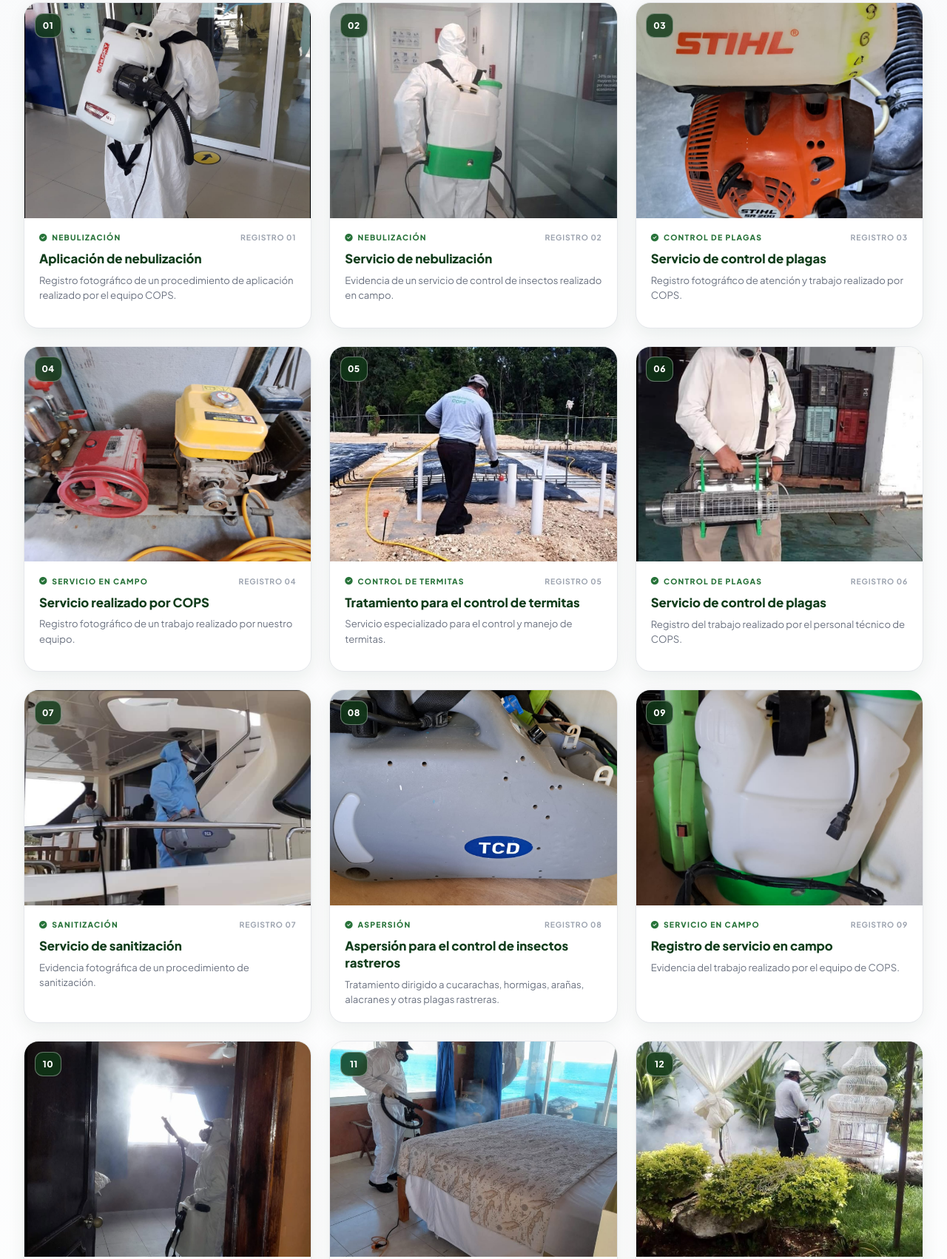
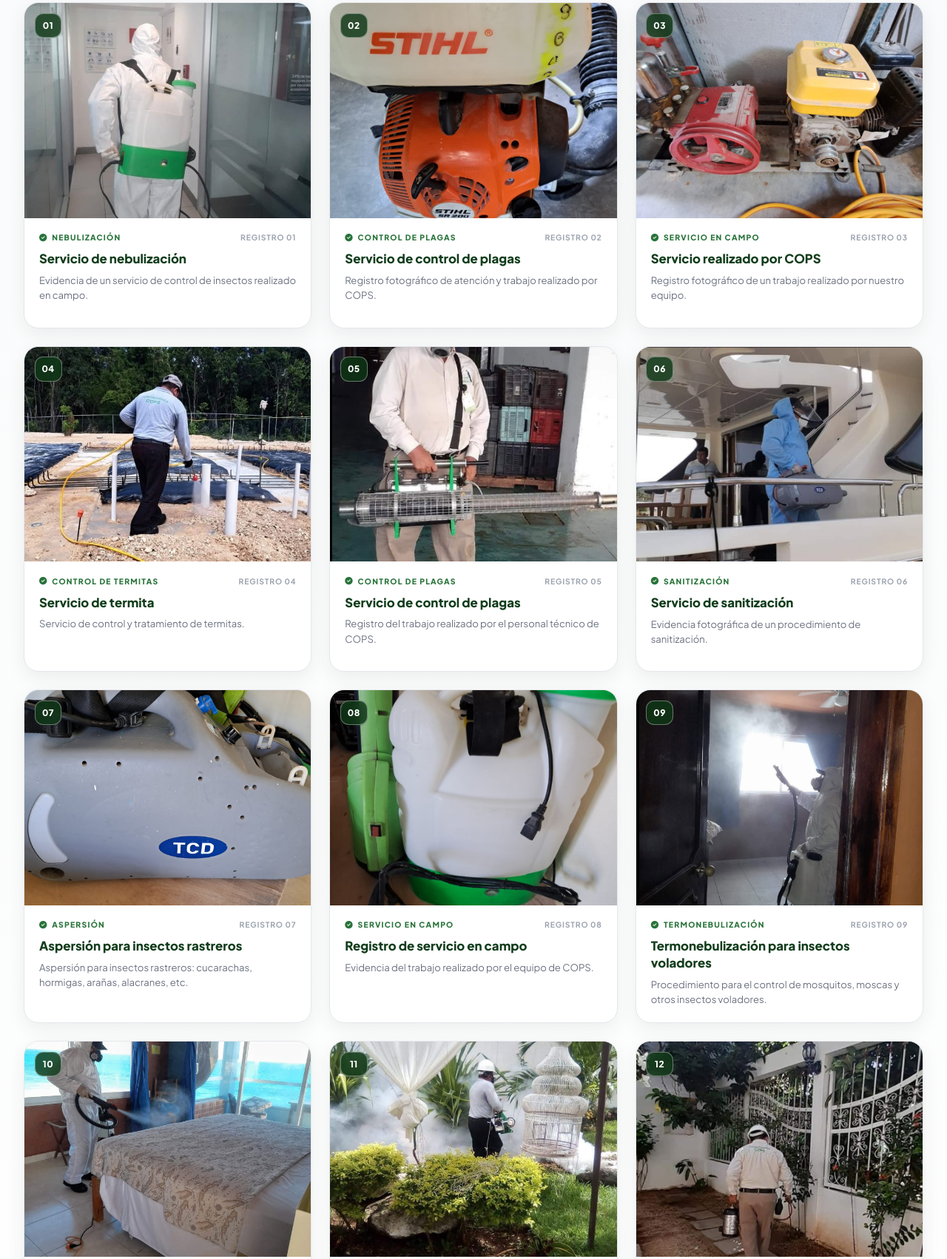
Before and after one commit to Moisesvieyra/Cops-fumigacion-, a plain HTML site: page index.html in a window 1280 px wide. Shown: the part 3361-5063 px from the top of the page at 74% size. Drawn offline with nearby package versions, Linux system fonts and the light colour scheme.

Commit message:
Revise evidence details and indices in index.html
Updated evidence descriptions and indices for clarity. Adjusted references for photographic evidence and services provided.

```diff
--- a/index.html
+++ b/index.html
@@ -782,7 +782,7 @@
                 </p>
                 <div class="mt-6 flex flex-wrap justify-center gap-3 text-xs font-bold text-cops-800">
                     <span class="inline-flex items-center gap-2 px-3 py-2 rounded-full bg-white border border-cops-100 shadow-sm">
-                        <i class="fa-regular fa-images text-cops-600" aria-hidden="true"></i> 14 fotografías
+                        <i class="fa-regular fa-images text-cops-600" aria-hidden="true"></i> 13 fotografías
                     </span>
                     <span class="inline-flex items-center gap-2 px-3 py-2 rounded-full bg-white border border-cops-100 shadow-sm">
                         <i class="fa-solid fa-film text-cops-600" aria-hidden="true"></i> 2 videos
@@ -792,125 +792,119 @@
 
             <!--
                 ARCHIVOS DE EVIDENCIA (todos en la misma carpeta que este index.html):
-                Se muestran los archivos 1–3 y 5–15. evidencia 4.jpeg se omite por indicación.
+                Se muestran los archivos 2, 3 y 5–15 (13 fotos). evidencia 1.png se eliminó por indicación
+                y evidencia 4.jpeg se omite por indicación.
                 Los espacios se escriben como %20 en las rutas para que funcionen correctamente en GitHub Pages.
                 Imágenes especiales:
-                - evidencia 6.jpeg: control de termitas.
+                - evidencia 6.jpeg: servicio de termita.
                 - evidencia 9.jpeg: aspersión para insectos rastreros.
                 - evidencia 11.png: termonebulización para insectos voladores.
                 Videos: evidencia-video-1.mp4 y evidencia-video-2.mp4.
             -->
             <div class="evidence-grid">
-                <article class="evidence-card">
-                    <div class="evidence-media" data-evidence-media data-file="evidencia%201.png" data-alt="Aplicación de nebulización | COPS Control de Plagas">
-                        <span class="evidence-index">01</span>
-                        <div class="evidence-empty"><i class="fa-regular fa-image text-4xl text-cops-500" aria-hidden="true"></i><span class="font-bold text-sm">Aplicación de nebulización</span><span class="evidence-file">evidencia 1.png</span></div>
-                    </div>
-                    <div class="evidence-info"><div class="evidence-topline"><span class="evidence-category"><i class="fa-solid fa-check-circle" aria-hidden="true"></i> NEBULIZACIÓN</span><span class="evidence-reference">REGISTRO 01</span></div><h3 class="evidence-title">Aplicación de nebulización</h3><p class="evidence-description">Registro fotográfico de un procedimiento de aplicación realizado por el equipo COPS.</p></div>
-                </article>
 
                 <article class="evidence-card">
                     <div class="evidence-media" data-evidence-media data-file="evidencia%202.jpeg" data-alt="Servicio de nebulización | COPS Control de Plagas">
-                        <span class="evidence-index">02</span>
+                        <span class="evidence-index">01</span>
                         <div class="evidence-empty"><i class="fa-regular fa-image text-4xl text-cops-500" aria-hidden="true"></i><span class="font-bold text-sm">Servicio de nebulización</span><span class="evidence-file">evidencia 2.jpeg</span></div>
                     </div>
-                    <div class="evidence-info"><div class="evidence-topline"><span class="evidence-category"><i class="fa-solid fa-check-circle" aria-hidden="true"></i> NEBULIZACIÓN</span><span class="evidence-reference">REGISTRO 02</span></div><h3 class="evidence-title">Servicio de nebulización</h3><p class="evidence-description">Evidencia de un servicio de control de insectos realizado en campo.</p></div>
+                    <div class="evidence-info"><div class="evidence-topline"><span class="evidence-category"><i class="fa-solid fa-check-circle" aria-hidden="true"></i> NEBULIZACIÓN</span><span class="evidence-reference">REGISTRO 01</span></div><h3 class="evidence-title">Servicio de nebulización</h3><p class="evidence-description">Evidencia de un servicio de control de insectos realizado en campo.</p></div>
                 </article>
 
                 <article class="evidence-card">
                     <div class="evidence-media" data-evidence-media data-file="evidencia%203.jpeg" data-alt="Servicio de control de plagas | COPS Control de Plagas">
-                        <span class="evidence-index">03</span>
+                        <span class="evidence-index">02</span>
                         <div class="evidence-empty"><i class="fa-regular fa-image text-4xl text-cops-500" aria-hidden="true"></i><span class="font-bold text-sm">Servicio de control de plagas</span><span class="evidence-file">evidencia 3.jpeg</span></div>
                     </div>
-                    <div class="evidence-info"><div class="evidence-topline"><span class="evidence-category"><i class="fa-solid fa-check-circle" aria-hidden="true"></i> CONTROL DE PLAGAS</span><span class="evidence-reference">REGISTRO 03</span></div><h3 class="evidence-title">Servicio de control de plagas</h3><p class="evidence-description">Registro fotográfico de atención y trabajo realizado por COPS.</p></div>
+                    <div class="evidence-info"><div class="evidence-topline"><span class="evidence-category"><i class="fa-solid fa-check-circle" aria-hidden="true"></i> CONTROL DE PLAGAS</span><span class="evidence-reference">REGISTRO 02</span></div><h3 class="evidence-title">Servicio de control de plagas</h3><p class="evidence-description">Registro fotográfico de atención y trabajo realizado por COPS.</p></div>
                 </article>
 
                 <article class="evidence-card">
                     <div class="evidence-media" data-evidence-media data-file="evidencia%205.jpeg" data-alt="Servicio realizado por COPS | Evidencia fotográfica 5">
+                        <span class="evidence-index">03</span>
+                        <div class="evidence-empty"><i class="fa-regular fa-image text-4xl text-cops-500" aria-hidden="true"></i><span class="font-bold text-sm">Evidencia fotográfica</span><span class="evidence-file">evidencia 5.jpeg</span></div>
+                    </div>
+                    <div class="evidence-info"><div class="evidence-topline"><span class="evidence-category"><i class="fa-solid fa-check-circle" aria-hidden="true"></i> SERVICIO EN CAMPO</span><span class="evidence-reference">REGISTRO 03</span></div><h3 class="evidence-title">Servicio realizado por COPS</h3><p class="evidence-description">Registro fotográfico de un trabajo realizado por nuestro equipo.</p></div>
+                </article>
+
+                <article class="evidence-card">
+                    <div class="evidence-media" data-evidence-media data-file="evidencia%206.jpeg" data-alt="Servicio de termita | COPS Control de Plagas">
                         <span class="evidence-index">04</span>
-                        <div class="evidence-empty"><i class="fa-regular fa-image text-4xl text-cops-500" aria-hidden="true"></i><span class="font-bold text-sm">Evidencia fotográfica</span><span class="evidence-file">evidencia 5.jpeg</span></div>
-                    </div>
-                    <div class="evidence-info"><div class="evidence-topline"><span class="evidence-category"><i class="fa-solid fa-check-circle" aria-hidden="true"></i> SERVICIO EN CAMPO</span><span class="evidence-reference">REGISTRO 04</span></div><h3 class="evidence-title">Servicio realizado por COPS</h3><p class="evidence-description">Registro fotográfico de un trabajo realizado por nuestro equipo.</p></div>
-                </article>
-
-                <article class="evidence-card">
-                    <div class="evidence-media" data-evidence-media data-file="evidencia%206.jpeg" data-alt="Tratamiento para el control de termitas | COPS Control de Plagas">
-                        <span class="evidence-index">05</span>
-                        <div class="evidence-empty"><i class="fa-regular fa-image text-4xl text-cops-500" aria-hidden="true"></i><span class="font-bold text-sm">Control de termitas</span><span class="evidence-file">evidencia 6.jpeg</span></div>
-                    </div>
-                    <div class="evidence-info"><div class="evidence-topline"><span class="evidence-category"><i class="fa-solid fa-check-circle" aria-hidden="true"></i> CONTROL DE TERMITAS</span><span class="evidence-reference">REGISTRO 05</span></div><h3 class="evidence-title">Tratamiento para el control de termitas</h3><p class="evidence-description">Servicio especializado para el control y manejo de termitas.</p></div>
+                        <div class="evidence-empty"><i class="fa-regular fa-image text-4xl text-cops-500" aria-hidden="true"></i><span class="font-bold text-sm">Servicio de termita</span><span class="evidence-file">evidencia 6.jpeg</span></div>
+                    </div>
+                    <div class="evidence-info"><div class="evidence-topline"><span class="evidence-category"><i class="fa-solid fa-check-circle" aria-hidden="true"></i> CONTROL DE TERMITAS</span><span class="evidence-reference">REGISTRO 04</span></div><h3 class="evidence-title">Servicio de termita</h3><p class="evidence-description">Servicio de control y tratamiento de termitas.</p></div>
                 </article>
 
                 <article class="evidence-card">
                     <div class="evidence-media" data-evidence-media data-file="evidencia%207.png" data-alt="Servicio de control de plagas | COPS Control de Plagas">
-                        <span class="evidence-index">06</span>
+                        <span class="evidence-index">05</span>
                         <div class="evidence-empty"><i class="fa-regular fa-image text-4xl text-cops-500" aria-hidden="true"></i><span class="font-bold text-sm">Servicio de control de plagas</span><span class="evidence-file">evidencia 7.png</span></div>
                     </div>
-                    <div class="evidence-info"><div class="evidence-topline"><span class="evidence-category"><i class="fa-solid fa-check-circle" aria-hidden="true"></i> CONTROL DE PLAGAS</span><span class="evidence-reference">REGISTRO 06</span></div><h3 class="evidence-title">Servicio de control de plagas</h3><p class="evidence-description">Registro del trabajo realizado por el personal técnico de COPS.</p></div>
+                    <div class="evidence-info"><div class="evidence-topline"><span class="evidence-category"><i class="fa-solid fa-check-circle" aria-hidden="true"></i> CONTROL DE PLAGAS</span><span class="evidence-reference">REGISTRO 05</span></div><h3 class="evidence-title">Servicio de control de plagas</h3><p class="evidence-description">Registro del trabajo realizado por el personal técnico de COPS.</p></div>
                 </article>
 
                 <article class="evidence-card">
                     <div class="evidence-media" data-evidence-media data-file="evidencia%208.png" data-alt="Servicio de sanitización | COPS Control de Plagas">
+                        <span class="evidence-index">06</span>
+                        <div class="evidence-empty"><i class="fa-regular fa-image text-4xl text-cops-500" aria-hidden="true"></i><span class="font-bold text-sm">Servicio de sanitización</span><span class="evidence-file">evidencia 8.png</span></div>
+                    </div>
+                    <div class="evidence-info"><div class="evidence-topline"><span class="evidence-category"><i class="fa-solid fa-check-circle" aria-hidden="true"></i> SANITIZACIÓN</span><span class="evidence-reference">REGISTRO 06</span></div><h3 class="evidence-title">Servicio de sanitización</h3><p class="evidence-description">Evidencia fotográfica de un procedimiento de sanitización.</p></div>
+                </article>
+
+                <article class="evidence-card">
+                    <div class="evidence-media" data-evidence-media data-file="evidencia%209.jpeg" data-alt="Aspersión para insectos rastreros | COPS Control de Plagas">
                         <span class="evidence-index">07</span>
-                        <div class="evidence-empty"><i class="fa-regular fa-image text-4xl text-cops-500" aria-hidden="true"></i><span class="font-bold text-sm">Servicio de sanitización</span><span class="evidence-file">evidencia 8.png</span></div>
-                    </div>
-                    <div class="evidence-info"><div class="evidence-topline"><span class="evidence-category"><i class="fa-solid fa-check-circle" aria-hidden="true"></i> SANITIZACIÓN</span><span class="evidence-reference">REGISTRO 07</span></div><h3 class="evidence-title">Servicio de sanitización</h3><p class="evidence-description">Evidencia fotográfica de un procedimiento de sanitización.</p></div>
-                </article>
-
-                <article class="evidence-card">
-                    <div class="evidence-media" data-evidence-media data-file="evidencia%209.jpeg" data-alt="Aspersión para el control de insectos rastreros | COPS Control de Plagas">
-                        <span class="evidence-index">08</span>
                         <div class="evidence-empty"><i class="fa-regular fa-image text-4xl text-cops-500" aria-hidden="true"></i><span class="font-bold text-sm">Aspersión para insectos rastreros</span><span class="evidence-file">evidencia 9.jpeg</span></div>
                     </div>
-                    <div class="evidence-info"><div class="evidence-topline"><span class="evidence-category"><i class="fa-solid fa-check-circle" aria-hidden="true"></i> ASPERSIÓN</span><span class="evidence-reference">REGISTRO 08</span></div><h3 class="evidence-title">Aspersión para el control de insectos rastreros</h3><p class="evidence-description">Tratamiento dirigido a cucarachas, hormigas, arañas, alacranes y otras plagas rastreras.</p></div>
+                    <div class="evidence-info"><div class="evidence-topline"><span class="evidence-category"><i class="fa-solid fa-check-circle" aria-hidden="true"></i> ASPERSIÓN</span><span class="evidence-reference">REGISTRO 07</span></div><h3 class="evidence-title">Aspersión para insectos rastreros</h3><p class="evidence-description">Aspersión para insectos rastreros: cucarachas, hormigas, arañas, alacranes, etc.</p></div>
                 </article>
 
                 <article class="evidence-card">
                     <div class="evidence-media" data-evidence-media data-file="evidencia%2010.jpeg" data-alt="Registro de servicio en campo | COPS Control de Plagas">
-                        <span class="evidence-index">09</span>
+                        <span class="evidence-index">08</span>
                         <div class="evidence-empty"><i class="fa-regular fa-image text-4xl text-cops-500" aria-hidden="true"></i><span class="font-bold text-sm">Registro de servicio en campo</span><span class="evidence-file">evidencia 10.jpeg</span></div>
                     </div>
-                    <div class="evidence-info"><div class="evidence-topline"><span class="evidence-category"><i class="fa-solid fa-check-circle" aria-hidden="true"></i> SERVICIO EN CAMPO</span><span class="evidence-reference">REGISTRO 09</span></div><h3 class="evidence-title">Registro de servicio en campo</h3><p class="evidence-description">Evidencia del trabajo realizado por el equipo de COPS.</p></div>
+                    <div class="evidence-info"><div class="evidence-topline"><span class="evidence-category"><i class="fa-solid fa-check-circle" aria-hidden="true"></i> SERVICIO EN CAMPO</span><span class="evidence-reference">REGISTRO 08</span></div><h3 class="evidence-title">Registro de servicio en campo</h3><p class="evidence-description">Evidencia del trabajo realizado por el equipo de COPS.</p></div>
                 </article>
 
                 <article class="evidence-card">
                     <div class="evidence-media" data-evidence-media data-file="evidencia%2011.png" data-alt="Termonebulización para insectos voladores | COPS Control de Plagas">
-                        <span class="evidence-index">10</span>
+                        <span class="evidence-index">09</span>
                         <div class="evidence-empty"><i class="fa-regular fa-image text-4xl text-cops-500" aria-hidden="true"></i><span class="font-bold text-sm">Termonebulización para insectos voladores</span><span class="evidence-file">evidencia 11.png</span></div>
                     </div>
-                    <div class="evidence-info"><div class="evidence-topline"><span class="evidence-category"><i class="fa-solid fa-check-circle" aria-hidden="true"></i> TERMONEBULIZACIÓN</span><span class="evidence-reference">REGISTRO 10</span></div><h3 class="evidence-title">Termonebulización para insectos voladores</h3><p class="evidence-description">Procedimiento para el control de mosquitos, moscas y otros insectos voladores.</p></div>
+                    <div class="evidence-info"><div class="evidence-topline"><span class="evidence-category"><i class="fa-solid fa-check-circle" aria-hidden="true"></i> TERMONEBULIZACIÓN</span><span class="evidence-reference">REGISTRO 09</span></div><h3 class="evidence-title">Termonebulización para insectos voladores</h3><p class="evidence-description">Procedimiento para el control de mosquitos, moscas y otros insectos voladores.</p></div>
                 </article>
 
                 <article class="evidence-card">
                     <div class="evidence-media" data-evidence-media data-file="evidencia%2012.png" data-alt="Servicio de control de plagas | COPS Control de Plagas">
-                        <span class="evidence-index">11</span>
+                        <span class="evidence-index">10</span>
                         <div class="evidence-empty"><i class="fa-regular fa-image text-4xl text-cops-500" aria-hidden="true"></i><span class="font-bold text-sm">Servicio de control de plagas</span><span class="evidence-file">evidencia 12.png</span></div>
                     </div>
-                    <div class="evidence-info"><div class="evidence-topline"><span class="evidence-category"><i class="fa-solid fa-check-circle" aria-hidden="true"></i> CONTROL DE PLAGAS</span><span class="evidence-reference">REGISTRO 11</span></div><h3 class="evidence-title">Servicio de control de plagas</h3><p class="evidence-description">Registro fotográfico de un servicio realizado por COPS.</p></div>
+                    <div class="evidence-info"><div class="evidence-topline"><span class="evidence-category"><i class="fa-solid fa-check-circle" aria-hidden="true"></i> CONTROL DE PLAGAS</span><span class="evidence-reference">REGISTRO 10</span></div><h3 class="evidence-title">Servicio de control de plagas</h3><p class="evidence-description">Registro fotográfico de un servicio realizado por COPS.</p></div>
                 </article>
 
                 <article class="evidence-card">
                     <div class="evidence-media" data-evidence-media data-file="evidencia%2013.png" data-alt="Trabajo de control de plagas | COPS Control de Plagas">
-                        <span class="evidence-index">12</span>
+                        <span class="evidence-index">11</span>
                         <div class="evidence-empty"><i class="fa-regular fa-image text-4xl text-cops-500" aria-hidden="true"></i><span class="font-bold text-sm">Trabajo de control de plagas</span><span class="evidence-file">evidencia 13.png</span></div>
                     </div>
-                    <div class="evidence-info"><div class="evidence-topline"><span class="evidence-category"><i class="fa-solid fa-check-circle" aria-hidden="true"></i> CONTROL DE PLAGAS</span><span class="evidence-reference">REGISTRO 12</span></div><h3 class="evidence-title">Trabajo de control de plagas</h3><p class="evidence-description">Evidencia fotográfica de las actividades de servicio en campo.</p></div>
+                    <div class="evidence-info"><div class="evidence-topline"><span class="evidence-category"><i class="fa-solid fa-check-circle" aria-hidden="true"></i> CONTROL DE PLAGAS</span><span class="evidence-reference">REGISTRO 11</span></div><h3 class="evidence-title">Trabajo de control de plagas</h3><p class="evidence-description">Evidencia fotográfica de las actividades de servicio en campo.</p></div>
                 </article>
 
                 <article class="evidence-card">
                     <div class="evidence-media" data-evidence-media data-file="evidencia%2014.png" data-alt="Servicio profesional de control de plagas | COPS Control de Plagas">
-                        <span class="evidence-index">13</span>
+                        <span class="evidence-index">12</span>
                         <div class="evidence-empty"><i class="fa-regular fa-image text-4xl text-cops-500" aria-hidden="true"></i><span class="font-bold text-sm">Servicio profesional de control de plagas</span><span class="evidence-file">evidencia 14.png</span></div>
                     </div>
-                    <div class="evidence-info"><div class="evidence-topline"><span class="evidence-category"><i class="fa-solid fa-check-circle" aria-hidden="true"></i> SERVICIO EN CAMPO</span><span class="evidence-reference">REGISTRO 13</span></div><h3 class="evidence-title">Servicio profesional de control de plagas</h3><p class="evidence-description">Registro visual de los trabajos realizados por nuestro personal.</p></div>
+                    <div class="evidence-info"><div class="evidence-topline"><span class="evidence-category"><i class="fa-solid fa-check-circle" aria-hidden="true"></i> SERVICIO EN CAMPO</span><span class="evidence-reference">REGISTRO 12</span></div><h3 class="evidence-title">Servicio profesional de control de plagas</h3><p class="evidence-description">Registro visual de los trabajos realizados por nuestro personal.</p></div>
                 </article>
 
                 <article class="evidence-card">
                     <div class="evidence-media" data-evidence-media data-file="evidencia%2015.png" data-alt="Evidencia de trabajos realizados | COPS Control de Plagas">
-                        <span class="evidence-index">14</span>
+                        <span class="evidence-index">13</span>
                         <div class="evidence-empty"><i class="fa-regular fa-image text-4xl text-cops-500" aria-hidden="true"></i><span class="font-bold text-sm">Evidencia de trabajo realizado</span><span class="evidence-file">evidencia 15.png</span></div>
                     </div>
-                    <div class="evidence-info"><div class="evidence-topline"><span class="evidence-category"><i class="fa-solid fa-check-circle" aria-hidden="true"></i> SERVICIO EN CAMPO</span><span class="evidence-reference">REGISTRO 14</span></div><h3 class="evidence-title">Evidencia de trabajo realizado</h3><p class="evidence-description">Registro fotográfico de un servicio realizado por COPS Control de Plagas.</p></div>
+                    <div class="evidence-info"><div class="evidence-topline"><span class="evidence-category"><i class="fa-solid fa-check-circle" aria-hidden="true"></i> SERVICIO EN CAMPO</span><span class="evidence-reference">REGISTRO 13</span></div><h3 class="evidence-title">Evidencia de trabajo realizado</h3><p class="evidence-description">Registro fotográfico de un servicio realizado por COPS Control de Plagas.</p></div>
                 </article>
 
                 <!-- Los videos están en la misma carpeta que index.html. -->
```
